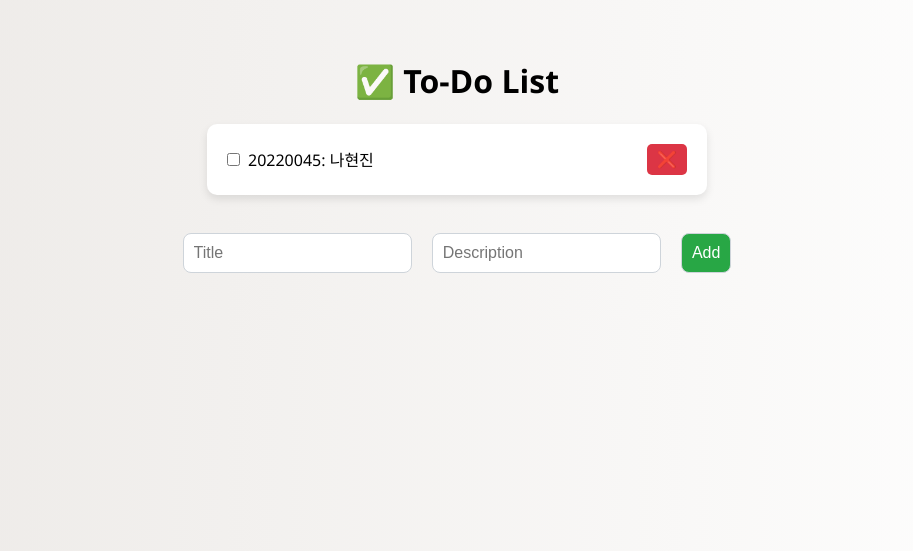
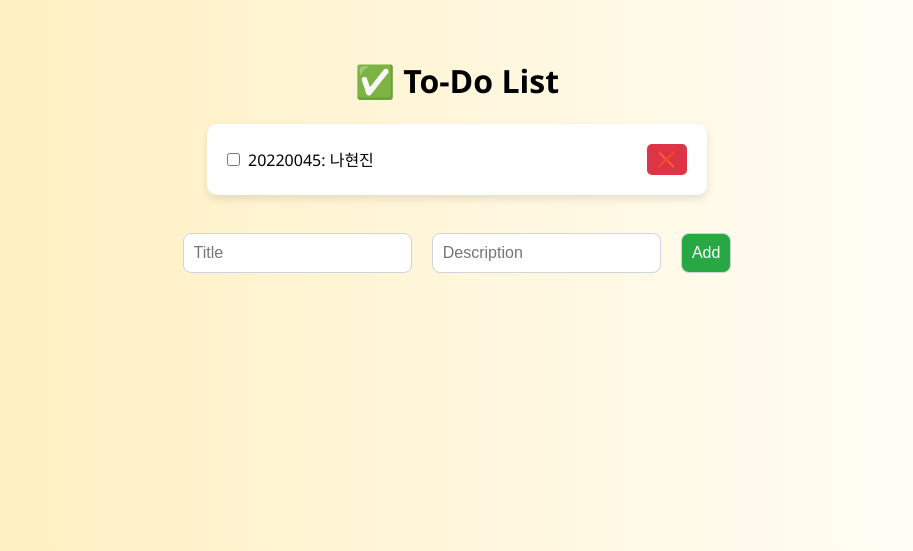
Before and after one commit to naaadang/FastApi-Todos-hyunjin, a FastAPI app: page / in a window 1280 px wide. Shown: the top 551 px of the page, without its empty margins (183-1096 px from the left). Run offline with FastAPI, Linux system fonts and the light colour scheme.

Commit message:
UI: 배경색 수정

```diff
--- a/fastapi-app/templates/index.html
+++ b/fastapi-app/templates/index.html
@@ -8,7 +8,7 @@
         body {
             font-family: 'Segoe UI', Tahoma, Geneva, Verdana, sans-serif;
             text-align: center;
-            background: linear-gradient(to right, #ece9e6, #ffffff);
+            background: linear-gradient(to right, #ffedb7, #ffffff);
             padding: 30px;
         }
         ul {
@@ -30,6 +30,7 @@
         li.completed{
             background-color: #f0f0f0;
             color: #6c757d;
+
         }
         li.completed span {
             text-decoration: line-through;
```
